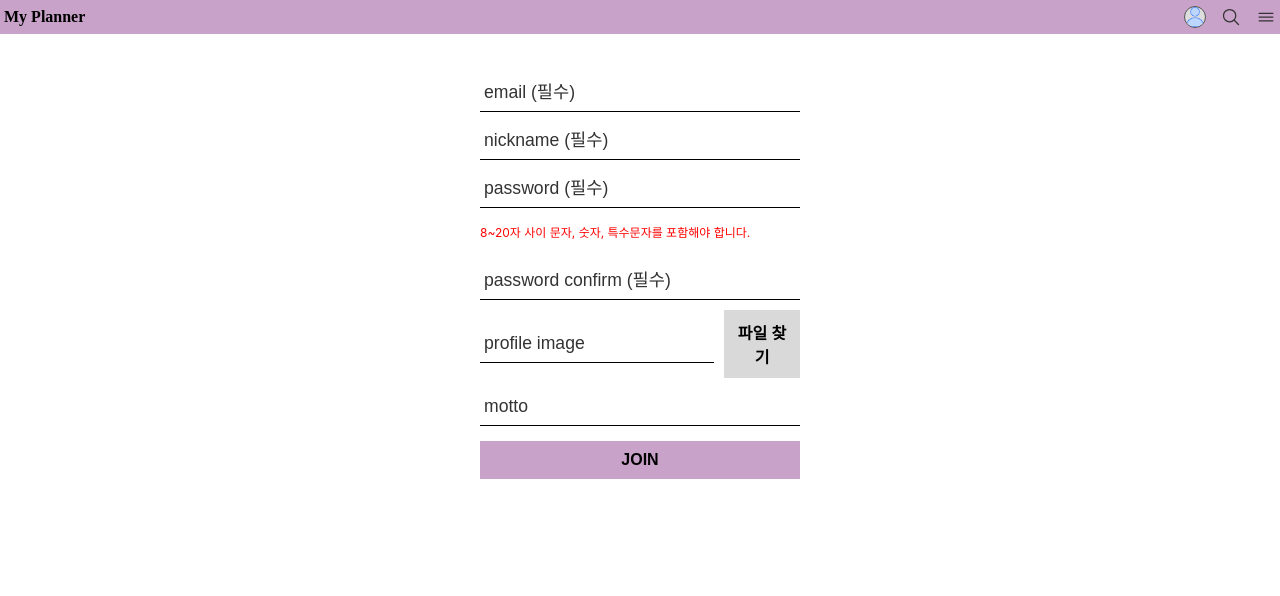
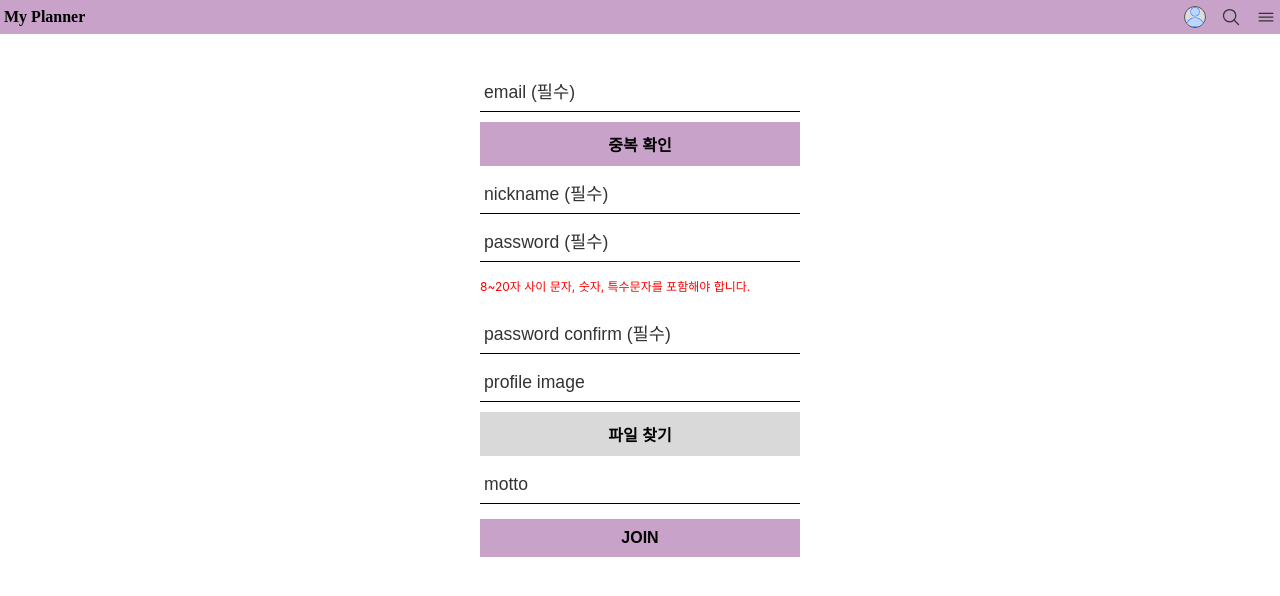
Before and after one commit to KrillM/My_Planner, a React (Create React App) app in the folder client/: page /join in a window 1280 px wide. Shown: the top 596 px of the page. Built offline with nearby package versions, Linux system fonts and the light colour scheme; no server answers; the HTML template or start-up script is replaced by a standard one.

Commit message:
check is email duplicated

```diff
--- a/client/src/crew/Join.js
+++ b/client/src/crew/Join.js
@@ -19,18 +19,86 @@ const Join = () => {
   const validateEmail = (value) => {
     setEmail(value);
 
+    // 사용자가 내용을 수정하면 중복 확인 결과들을 다 지워버림
+    setIsNewEmail(false);
+    setIsOldEmail(false);
+    setIsEmailCheckButtonClick(false);
+    setIsEmailCheck(false);
+
     // 입력값이 비어있을 때는 경고창을 안 띄우고 싶다면 추가 조건 설정
     if (value === "") {
       setIsEmailValid(true);
     } else {
       setIsEmailValid(emailRegex.test(value));
     }
+
+    if(isEmailEmpty){
+      if(value.trim() !== ''){
+        setIsEmailEmpty(false)
+      }
+    }
   };
+
+  // 중복 확인
+  // 유효성 상태 관리
+  const [isEmailCheck, setIsEmailCheck] = useState(false);
+  const [isEmailCheckButtonClick, setIsEmailCheckButtonClick] = useState(false);
+  const [isNewEmail, setIsNewEmail] = useState(false);
+  const [isOldEmail, setIsOldEmail] = useState(false);
+  const [isEmailAvailable, setIsEmailAvailable] = useState(false); // 중복 검사 통과 여부
+
+  const pressEmailCheckBtn = async () => {
+    // 입력값이 없을 때는 실행 안 함
+    if (!email.trim() || !isEmailValid) {
+      setIsEmailEmpty(true);
+      return;
+    }
+
+    try {
+      // JSON 형태로 보낼 경우 (백엔드 req.body에서 받기 위함)
+      const res = await fetch(process.env.REACT_APP_API_BASE_URL + "/crew/check-email", {
+        method: "POST",
+        headers: {
+          "Content-Type": "application/json",
+        },
+        body: JSON.stringify({ email }),
+      });
+
+      const data = await res.json();
+
+      if (data.result) {
+        setIsNewEmail(true);
+        setIsOldEmail(false);
+        setIsEmailAvailable(true);
+        setIsEmailCheckButtonClick(true); // 버튼 클릭됨
+        setIsEmailCheck(false); // "중복 확인 해주세요" 경고 문구 숨김
+      } else {
+        setIsNewEmail(false);
+        setIsOldEmail(true);
+        setIsEmailAvailable(false);
+        setIsEmailCheckButtonClick(false); // 버튼 클릭됨
+        setIsEmailCheck(false); // "중복 확인 해주세요" 경고 문구 숨김
+      }
+    } catch (err) {
+      console.error("중복 체크 오류:", err);
+      alert("오류가 발생했습니다. 다시 시도해주세요.");
+    }
+  }
 
   // 닉네임
   // 유효성 상태 관리
   const [nickname, setNickname] = useState('');
   const [isNicknameEmpty, setIsNicknameEmpty] = useState(false);
+
+  const validateNickname = (value) => {
+    setNickname(value);
+
+    if(isNicknameEmpty){
+      if(value.trim()!==''){
+        setIsNicknameEmpty(false);
+      }
+    }
+  }
 
   // 비밀번호
   // 유효성 상태 관리
@@ -56,6 +124,16 @@ const Join = () => {
   const [passwordConfirm, setPasswordConfirm] = useState('');
   const isPasswordNotEqual = passwordConfirm.length > 0 && password !== passwordConfirm;
   const [isPasswordConfirmEmpty, setIsPasswordConfirmEmpty] = useState(false);
+
+  const validatePasswordConfirm = (value) => {
+    setPasswordConfirm(value);
+
+    if(isPasswordConfirmEmpty){
+      if(value.trim()!==''){
+        setIsPasswordConfirmEmpty(false);
+      }
+    }
+  }
 
   // 프로필 이미지
   // 유효성 상태 관리
@@ -93,36 +171,30 @@ const Join = () => {
   const handleSubmit = async (e) => {
     e.preventDefault();
 
-    if(email.trim().length === 0) {
-      setIsEmailEmpty(true);
-    }
-    else{
-      setIsEmailEmpty(false);
-    }
+    // 모든 필드 체크 (경고창을 동시에 띄우기 위해 변수 활용)
+    const emailEmpty = email.trim() === "";
+    const nicknameEmpty = nickname.trim() === "";
+    const passwordConfirmEmpty = passwordConfirm.trim() === "";
 
-    if(nickname.trim().length === 0) {
-      setIsNicknameEmpty(true);
-    }
-    else{
-      setIsNicknameEmpty(false);
-    }
-
-    if(passwordConfirm.trim().length === 0) {
-      setIsPasswordConfirmEmpty(true);
-    }
-    else{
-      setIsPasswordConfirmEmpty(false);
-    }
+    setIsEmailEmpty(emailEmpty);
+    setIsNicknameEmpty(nicknameEmpty);
+    setIsPasswordConfirmEmpty(passwordConfirmEmpty);
 
     if(!isEmailValid ||
       isEmailEmpty ||
       isNicknameEmpty ||
       !isPasswordValid ||
       isPasswordNotEqual ||
-      isPasswordConfirmEmpty
-    ) {
+      isPasswordConfirmEmpty ||
+      isOldEmail
+      ) {
         return;
       }
+
+    if(!isEmailCheckButtonClick || !isEmailAvailable){
+      setIsEmailCheck(true);
+      return;
+    }
 
     // 서버로 전송
     try {
@@ -184,12 +256,36 @@ const Join = () => {
             </p>
           )}
 
+          <button
+            type="button"
+            className="save-btn"
+            onClick={pressEmailCheckBtn}>
+            중복 확인
+          </button>
+          {isEmailCheck && (
+            <p className="warning-message">
+              이메일 중복 확인을 해주세요.
+            </p>
+          )}
+
+          {isNewEmail&& (
+            <p className="success-message">
+              사용 가능한 이메일입니다.
+            </p>
+          )}
+
+          {isOldEmail&& (
+            <p className="warning-message">
+              이미 사용 중인 이메일입니다.
+            </p>
+          )}
+
           <input
             type="text"
             placeholder="nickname (필수)"
             className="underline-input"
             value={nickname}
-            onChange={(e)=>setNickname(e.target.value)}
+            onChange={(e)=>validateNickname(e.target.value)}
           />
 
           {isNicknameEmpty && (
@@ -217,7 +313,7 @@ const Join = () => {
             placeholder="password confirm (필수)"
             className="underline-input"
             value={passwordConfirm}
-            onChange={(e) => setPasswordConfirm(e.target.value)}
+            onChange={(e) => validatePasswordConfirm(e.target.value)}
           />
           {isPasswordNotEqual && (
             <p className="warning-message">
@@ -231,9 +327,7 @@ const Join = () => {
             </p>
           )}
 
-          <div className='profile-image-bar'>
-            {/* 화면에 보이는 텍스트 인풋 */}
-            <div style={{ position: 'relative', flex: 1 }}>
+          <div className="profile-image-input-wrapper">
             <input
               type="text"
               placeholder="profile image"
@@ -252,9 +346,9 @@ const Join = () => {
                 ✕
               </button>
             )}
-            </div>
+          </div>
 
-            {/* 실제로 파일을 찾는 버튼 */}
+          {/* 실제로 파일을 찾는 버튼 */}
             <button
               type="button"
               className="find-btn" // 원하는 스타일 적용
@@ -271,7 +365,6 @@ const Join = () => {
               ref={fileInputRef}
               onChange={handleFileChange}
             />
-          </div>
 
           <input
             type="text"
--- a/client/src/styles/login.scss
+++ b/client/src/styles/login.scss
@@ -41,6 +41,13 @@ $text-color: #333;
 
       .warning-message {
         color: #FF0000;
+        font-size: 12px;
+        margin-top: 5px;
+        text-align: left;
+      }
+
+      .success-message {
+        color: #0080FF;
         font-size: 12px;
         margin-top: 5px;
         text-align: left;
--- a/client/src/styles/save.scss
+++ b/client/src/styles/save.scss
@@ -32,17 +32,43 @@ $findBtn-bg: #D9D9D9;
     }
 }
 
-.profile-image-bar {
-    display: flex;
-    align-items: center;
-    gap: 10px;
-}
 
-.profile-image-cancel {
+// .profile-image-cancel {
+//     position: absolute;
+//     right: 10px; // '파일 찾기' 버튼 위치에 따라 조절
+//     background: none;
+//     border: none;
+//     cursor: pointer;
+//     color: #FF0000;
+// }
+
+.profile-image-input-wrapper {
+  position: relative; // 기준점
+  width: 100%;
+  flex: 1;
+
+  .underline-input {
+    width: 100%;    // ✅ 핵심
+    display: block; // ✅ inline 이슈 차단
+    box-sizing: border-box;
+  }
+
+  .profile-image-cancel {
     position: absolute;
-    right: 10px; // '파일 찾기' 버튼 위치에 따라 조절
+    top: 50%;
+    right: 4px;
+    transform: translateY(-50%);
+
     background: none;
     border: none;
+    padding: 0;
+
+    font-size: 14px;
+    color: #FF0000;
     cursor: pointer;
-    color: #FF0000;
+
+    &:hover {
+      color: #333;
+    }
+  }
 }
```
Also changed, not shown: 2 other files (tests, documents, lock files or other folders).
